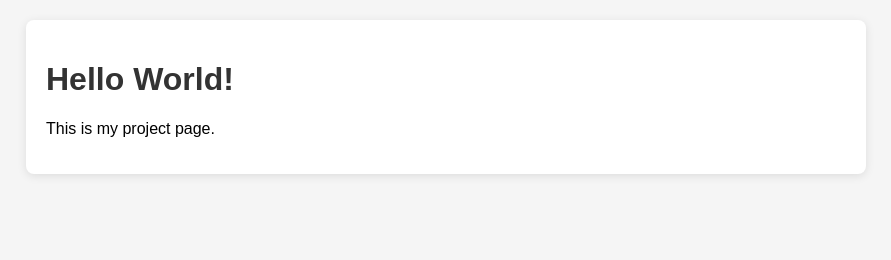
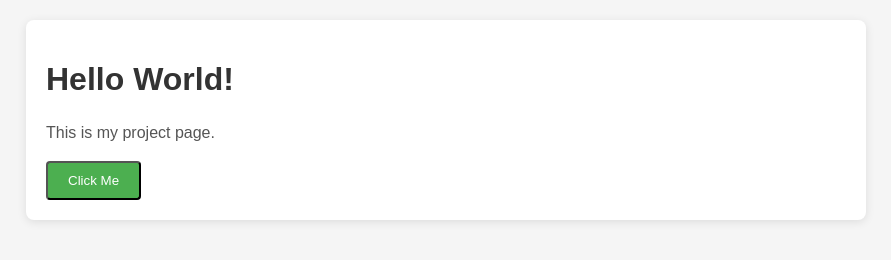
Before and after one commit to afun1/first, a plain HTML site: page index.html in a window 1280 px wide. Shown: the whole page, without its empty margins (194-1085 px from the left). Drawn offline with Linux system fonts and the light colour scheme.

Commit message:
Update index.html

```diff
--- a/index.html
+++ b/index.html
@@ -2,30 +2,15 @@
 <html>
 <head>
     <title>My Project</title>
-    <style>
-        body {
-            font-family: Arial, sans-serif;
-            margin: 0;
-            padding: 20px;
-            background-color: #f5f5f5;
-        }
-        .container {
-            max-width: 800px;
-            margin: 0 auto;
-            background-color: white;
-            padding: 20px;
-            border-radius: 8px;
-            box-shadow: 0 2px 10px rgba(0,0,0,0.1);
-        }
-        h1 {
-            color: #333;
-        }
-    </style>
+    <link rel="stylesheet" href="style.css">
 </head>
 <body>
     <div class="container">
         <h1>Hello World!</h1>
         <p>This is my project page.</p>
+        <button class="button">Click Me</button>
     </div>
+
+    <script src="script.js"></script>
 </body>
 </html>
```
